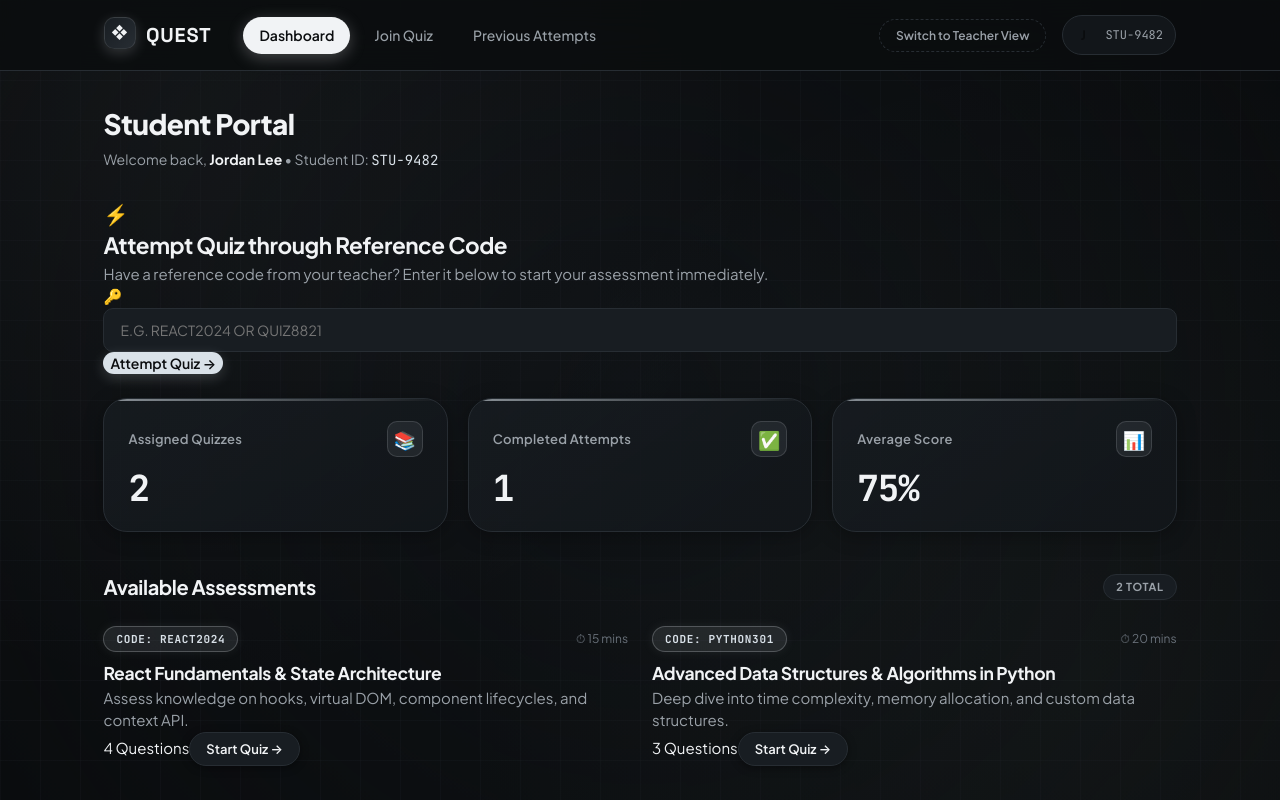
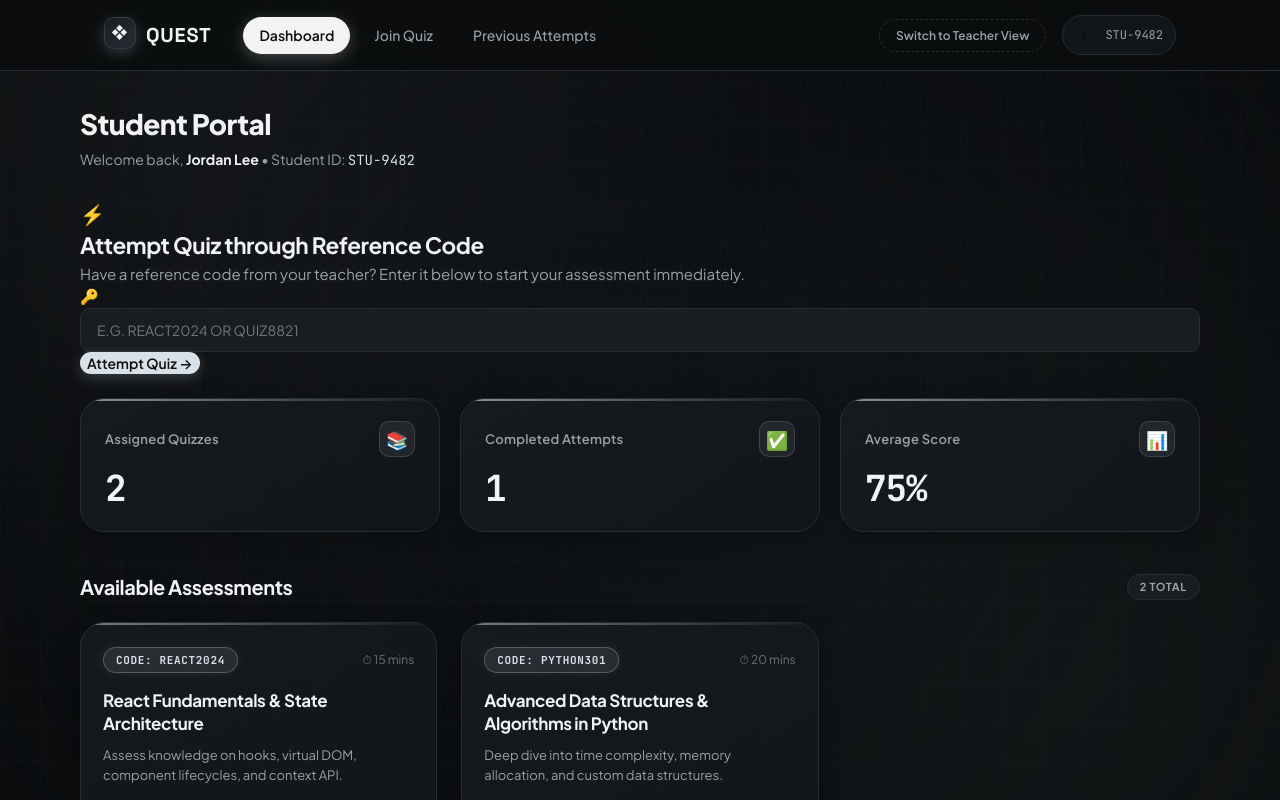
Before and after one commit to sowmiya07-alt/QUEST, a React (Vite) app: page /student/login in a window 1280 px wide. Both pictures are taken after a click on the button "Sign In to Student Portal". Shown: the top 800 px of the page. Built offline with nearby package versions, Linux system fonts and the light colour scheme; no server answers.

Commit message:
Define quiz-card CSS rules to fix unaligned unbordered assessment cards

```diff
--- a/src/styles/pages.css
+++ b/src/styles/pages.css
@@ -213,11 +213,94 @@
   letter-spacing: -0.03em;
 }
 
+/* Assessment Cards Grid & Card Styles */
 .grid-cards {
   display: grid;
-  grid-template-columns: repeat(auto-fit, minmax(300px, 1fr));
-  gap: var(--space-4);
-  margin-top: var(--space-4);
+  grid-template-columns: repeat(3, 1fr);
+  gap: 24px;
+  margin-top: 20px;
+  margin-bottom: 40px;
+  width: 100%;
+}
+
+@media (max-width: 1024px) {
+  .grid-cards {
+    grid-template-columns: repeat(auto-fit, minmax(280px, 1fr));
+  }
+}
+
+.quiz-card {
+  background: linear-gradient(145deg, rgba(24, 29, 34, 0.8) 0%, rgba(18, 22, 26, 0.95) 100%);
+  border: 1px solid var(--color-border);
+  border-radius: var(--radius-lg);
+  padding: 24px 22px;
+  display: flex;
+  flex-direction: column;
+  justify-content: space-between;
+  gap: 16px;
+  min-height: 220px;
+  box-shadow: 0 4px 20px rgba(0, 0, 0, 0.35);
+  position: relative;
+  overflow: hidden;
+  transition: transform 200ms ease, border-color 200ms ease, box-shadow 200ms ease;
+  height: 100%;
+}
+
+.quiz-card::before {
+  content: "";
+  position: absolute;
+  top: 0; left: 0; right: 0;
+  height: 2px;
+  background: linear-gradient(90deg, var(--color-accent), transparent);
+  opacity: 0.5;
+}
+
+.quiz-card:hover {
+  transform: translateY(-4px);
+  border-color: rgba(217, 225, 232, 0.35);
+  box-shadow: 0 10px 32px rgba(0, 0, 0, 0.5);
+}
+
+.quiz-card-content {
+  display: flex;
+  flex-direction: column;
+  gap: 8px;
+  flex: 1;
+}
+
+.quiz-card-title {
+  font-family: var(--font-sans);
+  font-size: 17px;
+  font-weight: 700;
+  color: var(--color-text-primary);
+  line-height: 1.35;
+  margin: 0;
+  display: -webkit-box;
+  -webkit-line-clamp: 2;
+  -webkit-box-orient: vertical;
+  overflow: hidden;
+}
+
+.quiz-card-desc {
+  font-size: 13px;
+  color: var(--color-text-secondary);
+  line-height: 1.55;
+  margin-top: 2px;
+  display: -webkit-box;
+  -webkit-line-clamp: 2;
+  -webkit-box-orient: vertical;
+  overflow: hidden;
+}
+
+.quiz-card-meta {
+  display: flex;
+  align-items: center;
+  justify-content: space-between;
+  font-size: 13px;
+  color: var(--color-text-muted);
+  padding-top: 14px;
+  border-top: 1px solid var(--color-border);
+  margin-top: auto;
 }
 
 /* Core Features Section & Cards */
```
